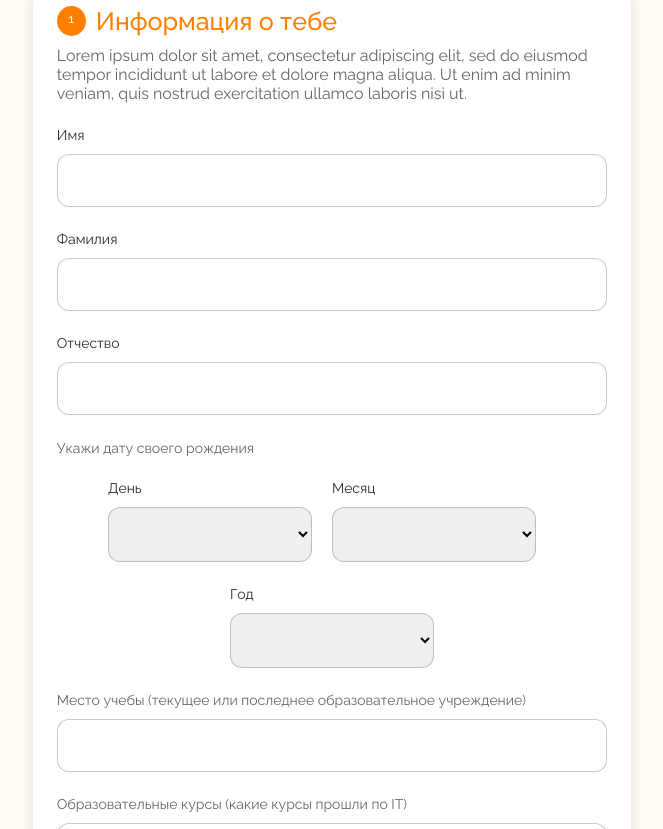
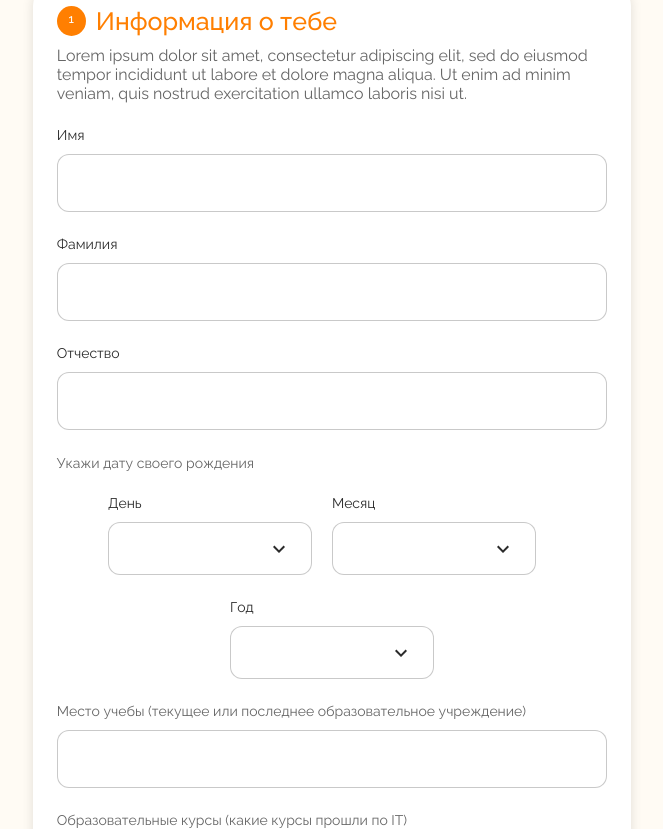
Before and after one commit to ulancho/boost-up, a React (Create React App) app: page /registration in a window 1280 px wide. Shown: the part 431-1260 px from the top of the page, without its empty margins (308-971 px from the left). Built offline with nearby package versions, Linux system fonts and the light colour scheme; a web font is replaced by a local one.

Commit message:
edited registartion page

```diff
--- a/src/pages/registration/RegistrationPage.module.css
+++ b/src/pages/registration/RegistrationPage.module.css
@@ -25,11 +25,12 @@ h4 {
 }
 
 .form_group input {
-    padding: 18px 0;
+    padding: 18px 15px;
     border-radius: 12px;
     border: 1px solid rgba(102, 102, 102, 0.35);
     width: 100%;
     box-sizing: border-box;
+    font-size: 17px;
 }
 
 .dash {
@@ -83,6 +84,13 @@ select {
     border: 1px solid rgba(102, 102, 102, 0.35);
     width: 100%;
     box-sizing: border-box;
+    appearance: none;
+    -webkit-appearance: none;
+    -moz-appearance: none;
+    background: url(../../assets/selectIcon.svg) no-repeat;
+    background-position: right 20px center;
+    padding-right: 25px;
+
 }
 
 .login_container {
--- a/src/styles/style.css
+++ b/src/styles/style.css
@@ -108,7 +108,8 @@ h2 {
 p,
 a,
 button,
-label {
+label,
+input {
     color: #2B2B2B;
     font-size: 20px;
     font-family: Raleway;
```
Also changed, not shown: src/assets/selectIcon.svg (added).
